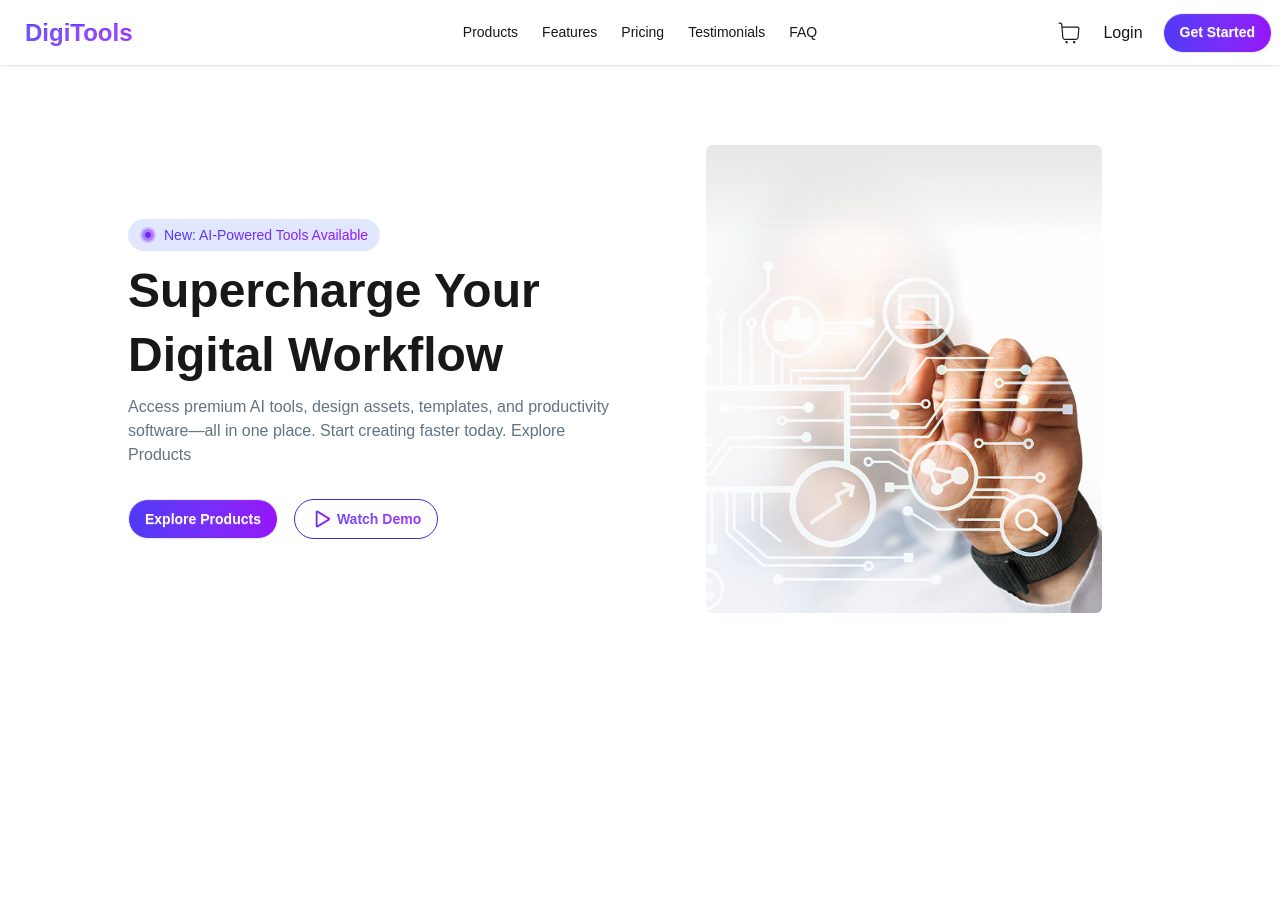
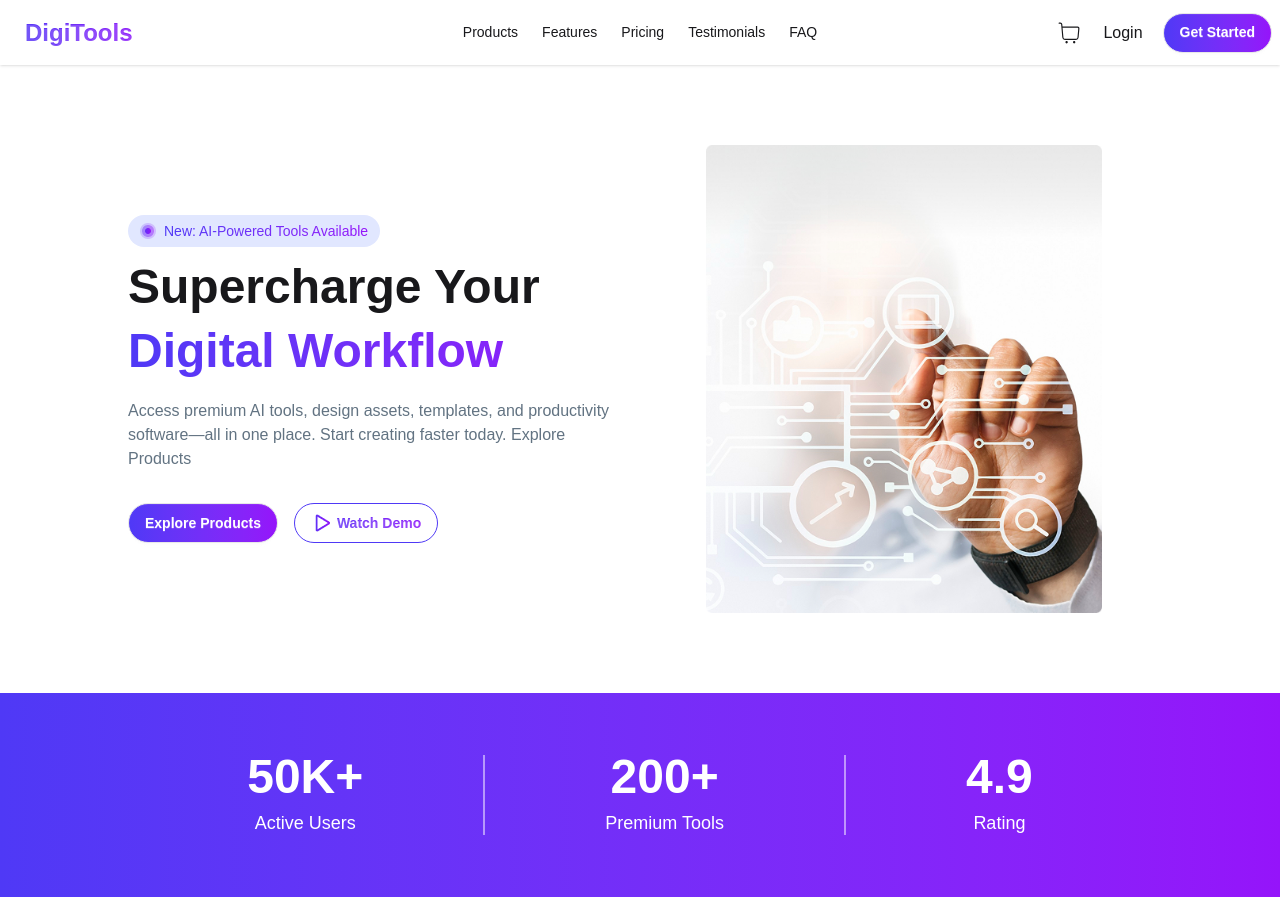
Before and after one commit to Israt022/Digital-Tools-Buying-Website, a React (Vite) app: page / in a window 1280 px wide. Before the commit the page ends 800 px from the top, so only its background shows below. Built offline with nearby package versions, Linux system fonts and the light colour scheme.

Commit message:
State Created

```diff
--- a/src/App.jsx
+++ b/src/App.jsx
@@ -3,6 +3,7 @@ import './App.css'
 import { FaShoppingCart } from 'react-icons/fa';
 import Navbar from './components/HomePage/Navbar';
 import Banner from './components/HomePage/Banner';
+import State from './components/HomePage/State';
 
 function App() {
 
@@ -12,6 +13,8 @@ function App() {
       <Navbar/>
     </div>
     <Banner/>
+    <State/>
+
     {/* Toastify */}
     <ToastContainer />
     </>
--- a/src/components/HomePage/Banner.jsx
+++ b/src/components/HomePage/Banner.jsx
@@ -41,7 +41,11 @@ const Banner = () => {
                             space-y-4
                         '>
                             <span>Supercharge Your</span>
-                            <span> Digital Workflow</span>
+                            <span className='bg-gradient-to-r
+                            from-[#4f39f6]
+                            to-[#9514fa]
+                            bg-clip-text
+                            text-transparent pb-2'> Digital Workflow</span>
                         </h1>
                         <p className='text-[#627382]'>
                             Access premium AI tools, design assets, templates, and productivity
@@ -61,12 +65,18 @@ const Banner = () => {
                             Explore Products
                         </button>
                         <button className="btn btn-outline
-                            btn-primary rounded-full
+                            rounded-full
+                            border border-[#4f39f6]
                             bg-gradient-to-r
-                            from-[rgba(79,57,246,1)]
-                            to-[rgba(149,20,250,1)]
+                            from-[#4f39f6]
+                            to-[#9514fa]
                             bg-clip-text
                             text-transparent
+                            hover:bg-gradient-to-r
+                            hover:from-[#4f39f6]
+                            hover:to-[#9514fa]
+                            hover:text-white
+                            hover:bg-clip-border
                         ">
                             <img src={play} alt="" />
                             Watch Demo
--- /dev/null
+++ b/src/components/HomePage/State.jsx
@@ -0,0 +1,38 @@
+import React from 'react';
+
+const State = () => {
+    return (
+        <div className='
+            bg-gradient-to-r
+            from-[#4F39F6]
+            to-[#9514FA]
+            w-full
+            flex flex-col md:flex-row
+            items-center justify-center
+            py-15 mx-auto
+            gap-8 md:gap-0
+        '>
+            {/* D1 */}
+            <div className='px-30 flex flex-col items-center space-y-2'>
+                <h1 className='text-5xl font-bold text-white'>50K+</h1>
+                <p className='font-medium text-white text-lg'>Active Users</p>
+            </div>
+            <div className='h-20 border border-white/50 hidden md:block'></div>
+            {/* D2 */}
+            <div className='px-30 flex flex-col items-center space-y-2'>
+                <h1 className='text-5xl font-bold text-white'>200+</h1>
+                <p className='font-medium text-white text-lg'>Premium Tools</p>
+            </div>
+            <div className='h-20 border border-white/50 hidden md:block'>
+
+            </div>
+            {/* D3 */}
+            <div className='px-30 flex flex-col items-center space-y-2'>
+                <h1 className='text-5xl font-bold text-white'>4.9</h1>
+                <p className='font-light text-white text-lg'>Rating</p>
+            </div>
+        </div>
+    );
+};
+
+export default State;
```
